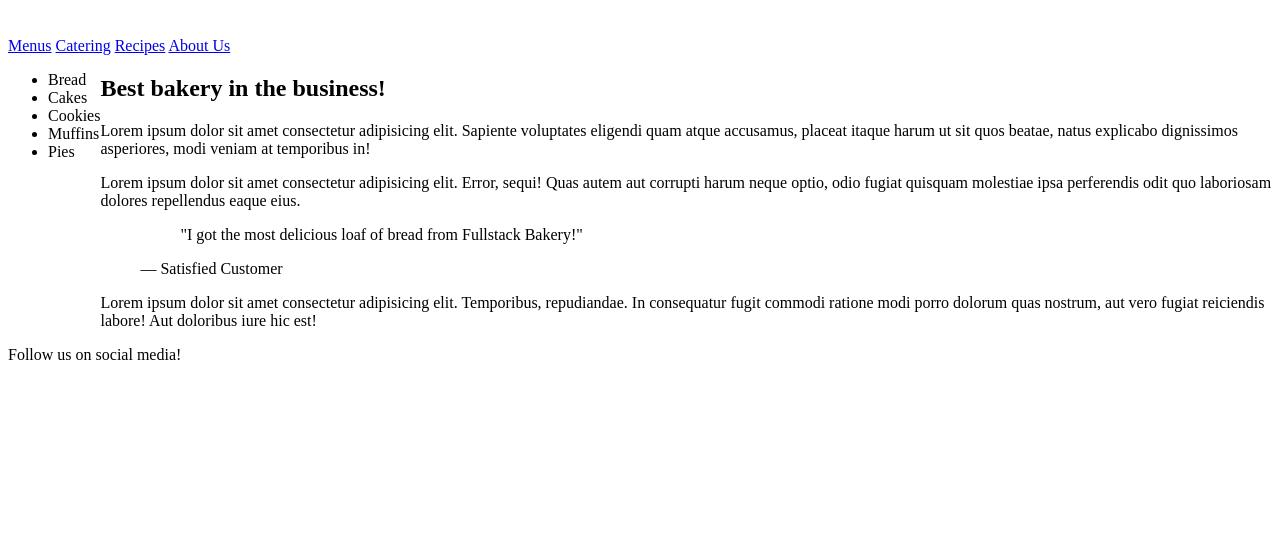
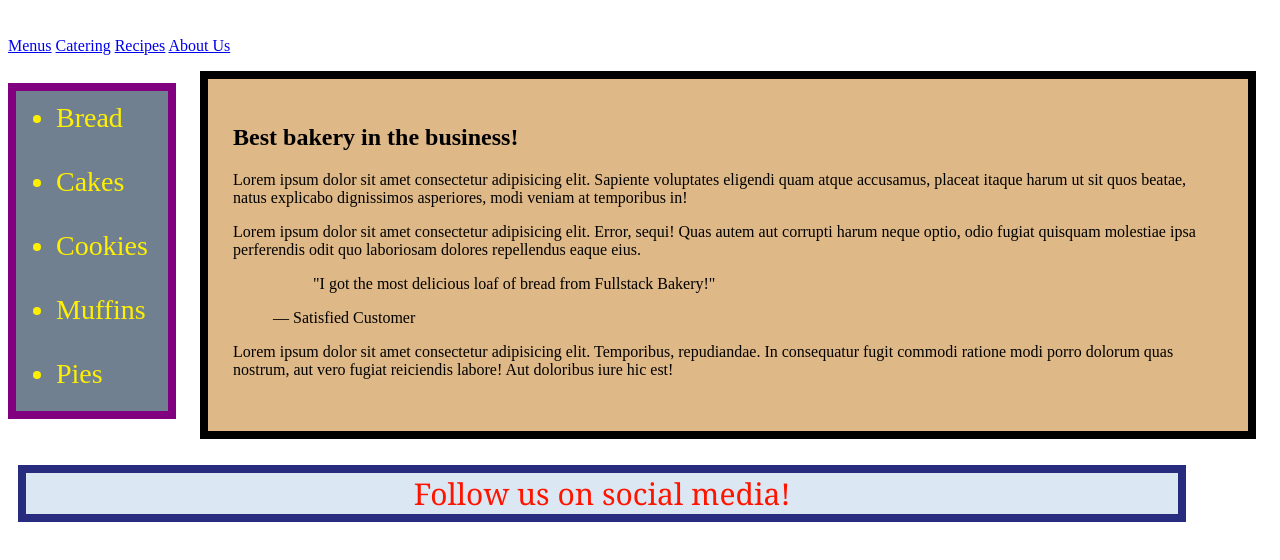
Before and after one commit to DeliveratorMatt/Block06.FullstackBakery, a plain HTML site: page index.html in a window 1280 px wide. Shown: the part 114-674 px from the top of the page. Drawn offline with Linux system fonts and the light colour scheme.

Commit message:
second stage

```diff
--- a/index.css
+++ b/index.css
@@ -10,4 +10,41 @@
 
 main {
   display: flex;
+  gap: 1ch;
+  height: 50vh;
 }
+
+ul {
+  display: flex;
+  flex-direction: column;
+  justify-content: space-around;
+  background-color: slategray;
+  color: rgb(255, 240, 0);
+  border: 8px purple solid;
+  height: 40vh;
+  font-size: 28px;
+}
+
+li {
+  margin-bottom: 10px;
+  padding-right: 20px;
+}
+
+.description {
+  background-color: burlywood;
+  padding: 2%;
+  border: 8px black solid;
+  margin: 1em;
+}
+
+footer {
+  display: flex;
+  width: 90vw;
+  justify-content: center;
+  font-size: 30px;
+  font-family: Cambria;
+  color: rgb(255, 20, 0);
+  border: 8px rgb(40, 44, 127) solid;
+  margin: 10px;
+  background-color: rgb(219, 231, 242);
+}
```
